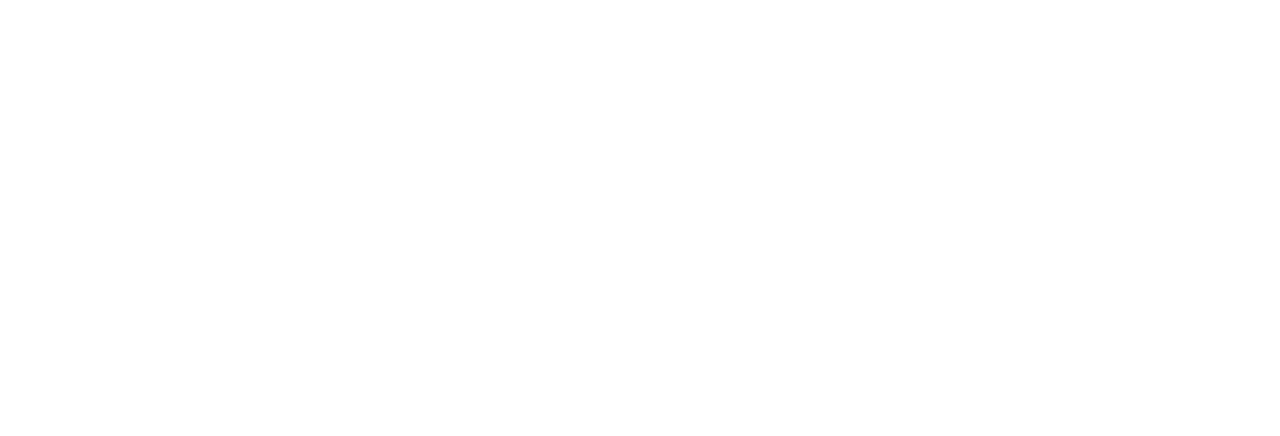
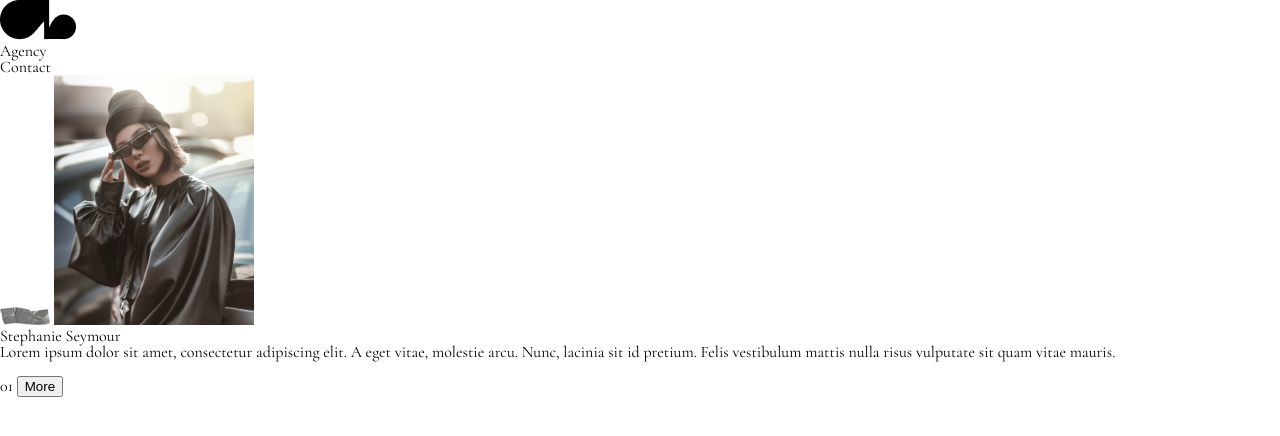
Before and after one commit to Dzejkoo/Agency-model-website, a website built with webpack: page src/index.html in a window 1280 px wide. Built offline with nearby package versions, Linux system fonts and the light colour scheme.

Commit message:
Make basic structure of DOM and add pictures for project

```diff
--- a/src/index.html
+++ b/src/index.html
@@ -5,11 +5,44 @@
     <meta charset="UTF-8">
     <meta http-equiv="X-UA-Compatible" content="IE=edge">
     <meta name="viewport" content="width=device-width, initial-scale=1.0">
-    <title>Document</title>
+    <title>Agency Model</title>
+    <link rel="preconnect" href="https://fonts.googleapis.com">
+    <link rel="preconnect" href="https://fonts.gstatic.com" crossorigin>
+    <link href="https://fonts.googleapis.com/css2?family=Cormorant+Garamond:wght@300;400;500&display=swap"
+        rel="stylesheet">
 </head>
 
 <body>
-    <div></div>
+    <header class='header'>
+        <h1 class='header__logo'>
+            <img class='header__logo-image' src='../src/images/Logo.png'>
+        </h1>
+        <ul class='header__list'>
+            <li class='header__item'>Agency</li>
+            <li class='header__item'>Contact</li>
+        </ul>
+    </header>
+    <main class='card'>
+        <section class='card__image'>
+            <img class='card__image-sticker' src='../src/images/sticker.png' width="50px">
+            <img class='card_image-main' src='../src/images/photo-model.jpg' width="200px">
+        </section>
+        <secion class='card__content'>
+            <header class='card__name'>Stephanie Seymour</header>
+            <p class='card__description'>Lorem ipsum dolor sit amet, consectetur adipiscing elit. A eget vitae, molestie
+                arcu. Nunc, lacinia sit id pretium. Felis vestibulum mattis nulla risus vulputate sit quam vitae mauris.
+            </p>
+            <div class='card__gallery'>
+                <img class='card__gallery-photo'>
+                <img class='card__gallery-photo'>
+                <img class='card__gallery-photo'>
+            </div>
+            <div class='card__navigation'>
+                <span class='card__navigation-number'>01</span>
+                <button class='card__navigation-button'>More</button>
+            </div>
+        </secion>
+    </main>
 
 </body>
 
--- a/src/sass/main.scss
+++ b/src/sass/main.scss
@@ -1 +1,6 @@
 @import 'reset';
+
+body {
+    font-family: 'Cormorant Garamond',
+        serif;
+}
```
Also changed, not shown: src/images/Logo.png (added), src/images/example.JPG (deleted), src/images/photo-model-first.jpg (added), src/images/photo-model-secound.jpg (added), src/images/photo-model-third.jpg (added), src/images/photo-model.jpg (added), src/images/sticker.png (added), src/sass/_header.scss (added).
